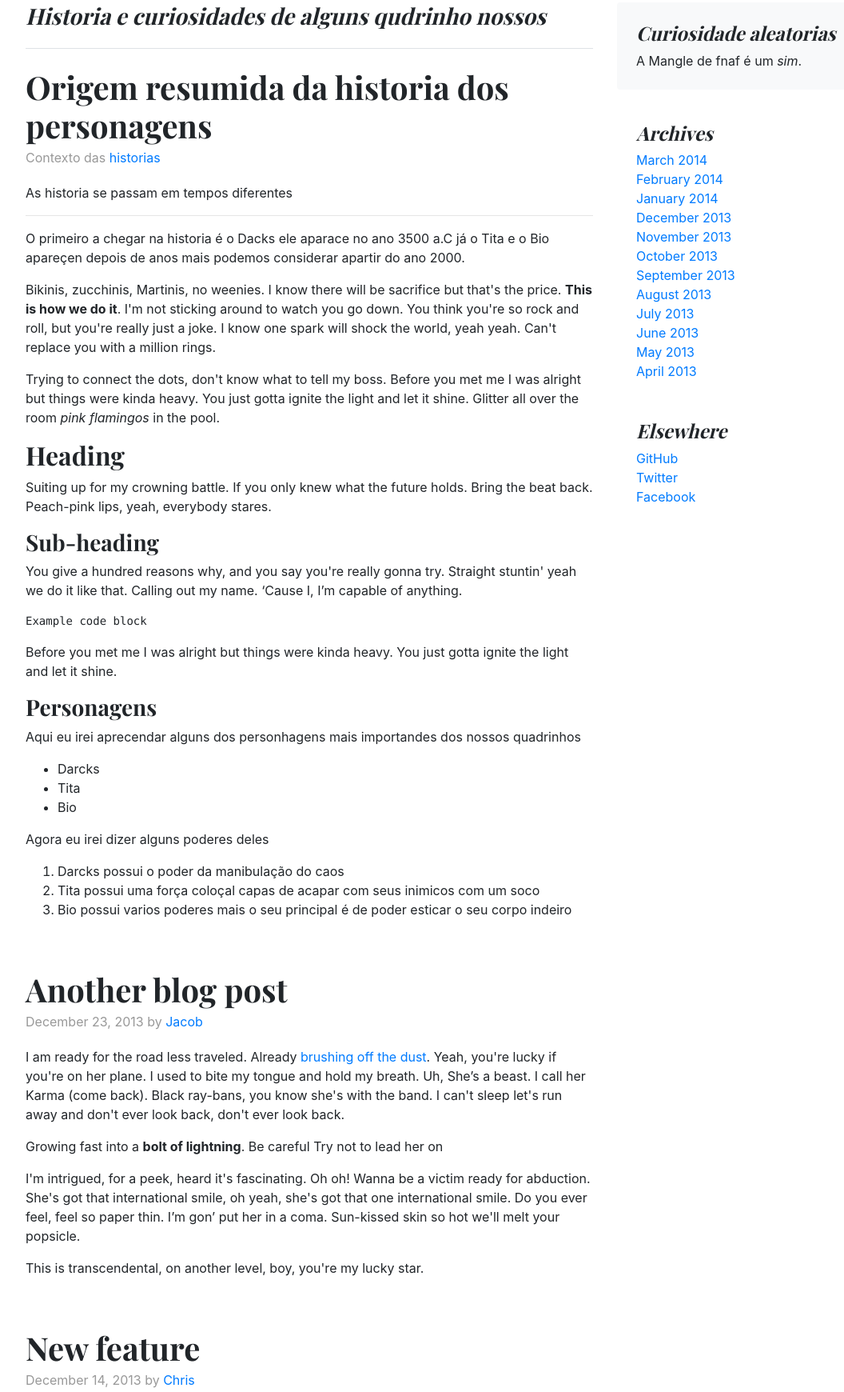
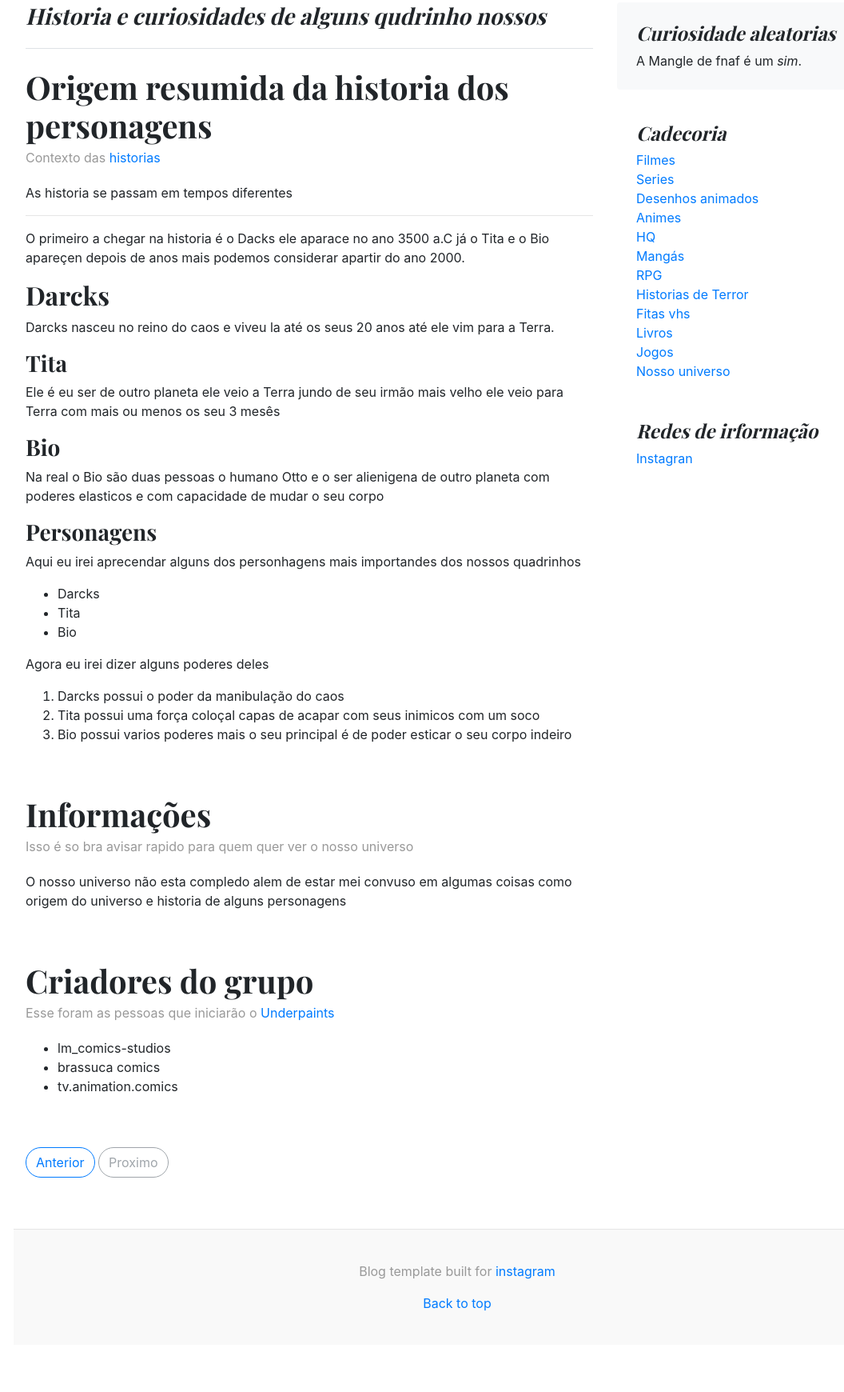
Before and after one commit to LuizMiguelRocha/entrega-booststrap, a plain HTML site: page blog/index.html in a window 1280 px wide. Shown: the part 977-2717 px from the top of the page at 80% size, without its empty margins (68-1124 px from the left). After the commit the page ends 2658 px from the top, so only its background shows below. Drawn offline with nearby package versions, Linux system fonts and the light colour scheme.

Commit message:
Entrega do dia 26/05/2023

```diff
--- a/blog/index.html
+++ b/blog/index.html
@@ -73,7 +73,7 @@
       <a class="p-2 text-muted" href="#">Fitas VHS</a>
       <a class="p-2 text-muted" href="#">Livros</a>
       <a class="p-2 text-muted" href="#">Jogos</a>
-      <a class="p-2 text-muted" href="#">Travel</a>
+      <a class="p-2 text-muted" href="#">Nosso universo</a>
     </nav>
   </div>
 
@@ -130,15 +130,13 @@
         <hr>
         <p>O primeiro a chegar na historia é o Dacks ele aparace no ano 3500 a.C já o Tita e o Bio apareçen depois de anos mais podemos considerar apartir do ano 2000.</p>
         <blockquote>
-          <p>Bikinis, zucchinis, Martinis, no weenies. I know there will be sacrifice but that's the price. <strong>This is how we do it</strong>. I'm not sticking around to watch you go down. You think you're so rock and roll, but you're really just a joke. I know one spark will shock the world, yeah yeah. Can't replace you with a million rings.</p>
         </blockquote>
-        <p>Trying to connect the dots, don't know what to tell my boss. Before you met me I was alright but things were kinda heavy. You just gotta ignite the light and let it shine. Glitter all over the room <em>pink flamingos</em> in the pool. </p>
-        <h2>Heading</h2>
-        <p>Suiting up for my crowning battle. If you only knew what the future holds. Bring the beat back. Peach-pink lips, yeah, everybody stares.</p>
-        <h3>Sub-heading</h3>
-        <p>You give a hundred reasons why, and you say you're really gonna try. Straight stuntin' yeah we do it like that. Calling out my name. ‘Cause I, I’m capable of anything.</p>
-        <pre><code>Example code block</code></pre>
-        <p>Before you met me I was alright but things were kinda heavy. You just gotta ignite the light and let it shine.</p>
+        <h2>Darcks</h2>
+        <p>Darcks nasceu no reino do caos e viveu la até os seus 20 anos até ele vim para a Terra.</p>
+        <h3>Tita</h3>
+        <p>Ele é eu ser de outro planeta ele veio a Terra jundo de seu irmão mais velho ele veio para Terra com mais ou menos os seu 3 mesês</p>
+        <h3>Bio</h3>
+        <p>Na real o Bio são duas pessoas o humano Otto e o ser alienigena de outro planeta com poderes elasticos e com capacidade de mudar o seu corpo</p>
         <h3>Personagens</h3>
         <p>Aqui eu irei aprecendar alguns dos personhagens mais importandes dos nossos quadrinhos</p>
         <ul>
@@ -155,33 +153,24 @@
       </div><!-- /.blog-post -->
 
       <div class="blog-post">
-        <h2 class="blog-post-title">Another blog post</h2>
-        <p class="blog-post-meta">December 23, 2013 by <a href="#">Jacob</a></p>
-
-        <p>I am ready for the road less traveled. Already <a href="#">brushing off the dust</a>. Yeah, you're lucky if you're on her plane. I used to bite my tongue and hold my breath. Uh, She’s a beast. I call her Karma (come back). Black ray-bans, you know she's with the band. I can't sleep let's run away and don't ever look back, don't ever look back.</p>
-        <blockquote>
-          <p>Growing fast into a <strong>bolt of lightning</strong>. Be careful Try not to lead her on</p>
-        </blockquote>
-        <p>I'm intrigued, for a peek, heard it's fascinating. Oh oh! Wanna be a victim ready for abduction. She's got that international smile, oh yeah, she's got that one international smile. Do you ever feel, feel so paper thin. I’m gon’ put her in a coma. Sun-kissed skin so hot we'll melt your popsicle.</p>
-        <p>This is transcendental, on another level, boy, you're my lucky star.</p>
+        <h2 class="blog-post-title">Informações</h2>
+        <p class="blog-post-meta">Isso é so bra avisar rapido para quem quer ver o nosso universo</p>
+        <p>O nosso universo não esta compledo alem de estar mei convuso em algumas coisas como origem do universo e historia de alguns personagens</p>
       </div><!-- /.blog-post -->
 
       <div class="blog-post">
-        <h2 class="blog-post-title">New feature</h2>
-        <p class="blog-post-meta">December 14, 2013 by <a href="#">Chris</a></p>
-
-        <p>From Tokyo to Mexico, to Rio. Yeah, you take me to utopia. I'm walking on air. We'd make out in your Mustang to Radiohead. I mean the ones, I mean like she's the one. Sun-kissed skin so hot we'll melt your popsicle. Slow cooking pancakes for my boy, still up, still fresh as a Daisy.</p>
+        <h2 class="blog-post-title">Criadores do grupo</h2>
+        <p class="blog-post-meta">Esse foram as pessoas que iniciarão o <a href="#">Underpaints</a></p>
         <ul>
-          <li>I hope you got a healthy appetite.</li>
-          <li>You're never gonna be unsatisfied.</li>
-          <li>Got a motel and built a fort out of sheets.</li>
+          <li>lm_comics-studios</li>
+          <li>brassuca comics</li>
+          <li>tv.animation.comics</li>
         </ul>
-        <p>Don't need apologies. Boy, you're an alien your touch so foreign, it's <em>supernatural</em>, extraterrestrial. Talk about our future like we had a clue. I can feel a phoenix inside of me.</p>
       </div><!-- /.blog-post -->
 
       <nav class="blog-pagination">
-        <a class="btn btn-outline-primary" href="#">Older</a>
-        <a class="btn btn-outline-secondary disabled">Newer</a>
+        <a class="btn btn-outline-primary" href="#">Anterior</a>
+        <a class="btn btn-outline-secondary disabled">Proximo</a>
       </nav>
 
     </div><!-- /.blog-main -->
@@ -193,29 +182,27 @@
       </div>
 
       <div class="p-4">
-        <h4 class="font-italic">Archives</h4>
+        <h4 class="font-italic">Cadecoria</h4>
         <ol class="list-unstyled mb-0">
-          <li><a href="#">March 2014</a></li>
-          <li><a href="#">February 2014</a></li>
-          <li><a href="#">January 2014</a></li>
-          <li><a href="#">December 2013</a></li>
-          <li><a href="#">November 2013</a></li>
-          <li><a href="#">October 2013</a></li>
-          <li><a href="#">September 2013</a></li>
-          <li><a href="#">August 2013</a></li>
-          <li><a href="#">July 2013</a></li>
-          <li><a href="#">June 2013</a></li>
-          <li><a href="#">May 2013</a></li>
-          <li><a href="#">April 2013</a></li>
+          <li><a href="#">Filmes</a></li>
+          <li><a href="#">Series</a></li>
+          <li><a href="#">Desenhos animados</a></li>
+          <li><a href="#">Animes</a></li>
+          <li><a href="#">HQ</a></li>
+          <li><a href="#">Mangás</a></li>
+          <li><a href="#">RPG</a></li>
+          <li><a href="#">Historias de Terror</a></li>
+          <li><a href="#">Fitas vhs</a></li>
+          <li><a href="#">Livros</a></li>
+          <li><a href="#">Jogos</a></li>
+          <li><a href="#">Nosso universo</a></li>
         </ol>
       </div>
 
       <div class="p-4">
-        <h4 class="font-italic">Elsewhere</h4>
+        <h4 class="font-italic">Redes de irformação</h4>
         <ol class="list-unstyled">
-          <li><a href="#">GitHub</a></li>
-          <li><a href="#">Twitter</a></li>
-          <li><a href="#">Facebook</a></li>
+          <li><a href="#">Instagran</a></li>
         </ol>
       </div>
     </aside><!-- /.blog-sidebar -->
@@ -225,7 +212,7 @@
 </main><!-- /.container -->
 
 <footer class="blog-footer">
-  <p>Blog template built for <a href="https://getbootstrap.com/">Bootstrap</a> by <a href="https://twitter.com/mdo">@mdo</a>.</p>
+  <p>Blog template built for <a href="https://instagram.com/underpantscomics?igshid=MzRlODBiNWFlZA==">instagram</a> </p>
   <p>
     <a href="#">Back to top</a>
   </p>
```
